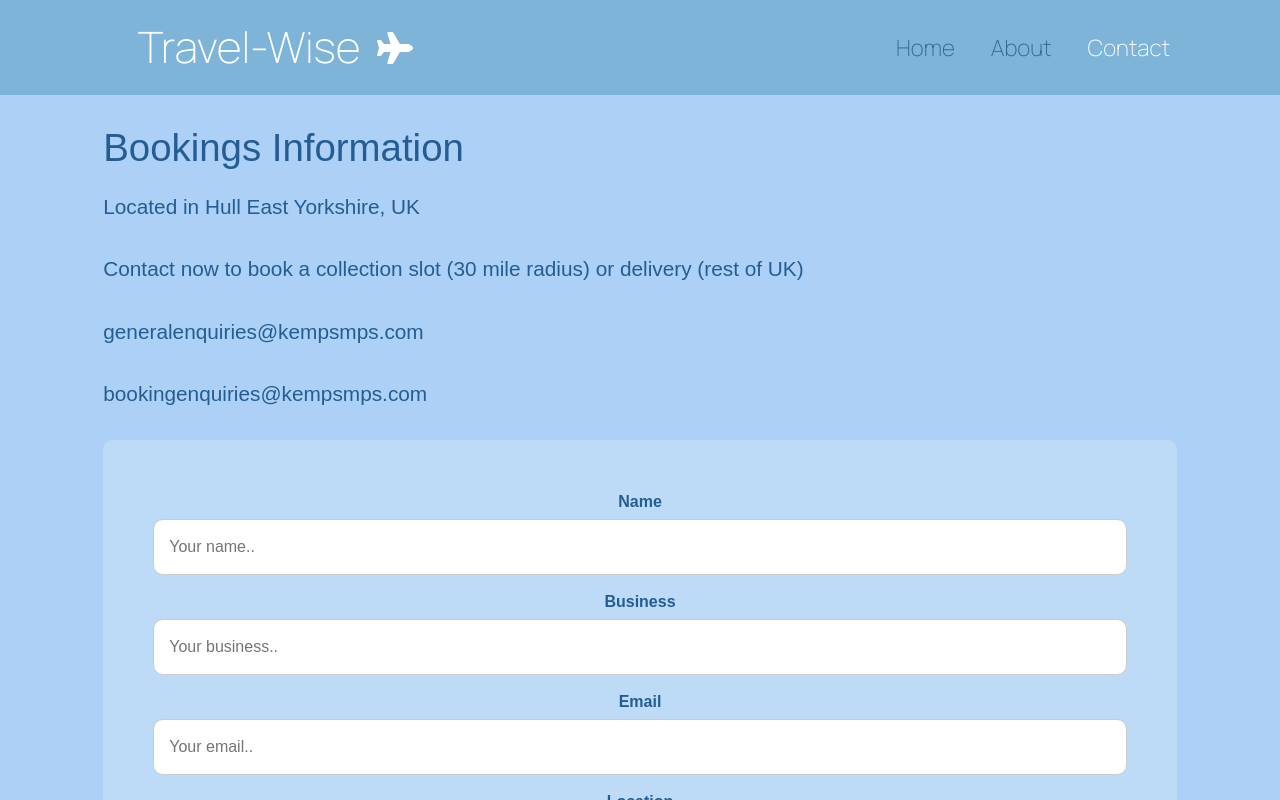
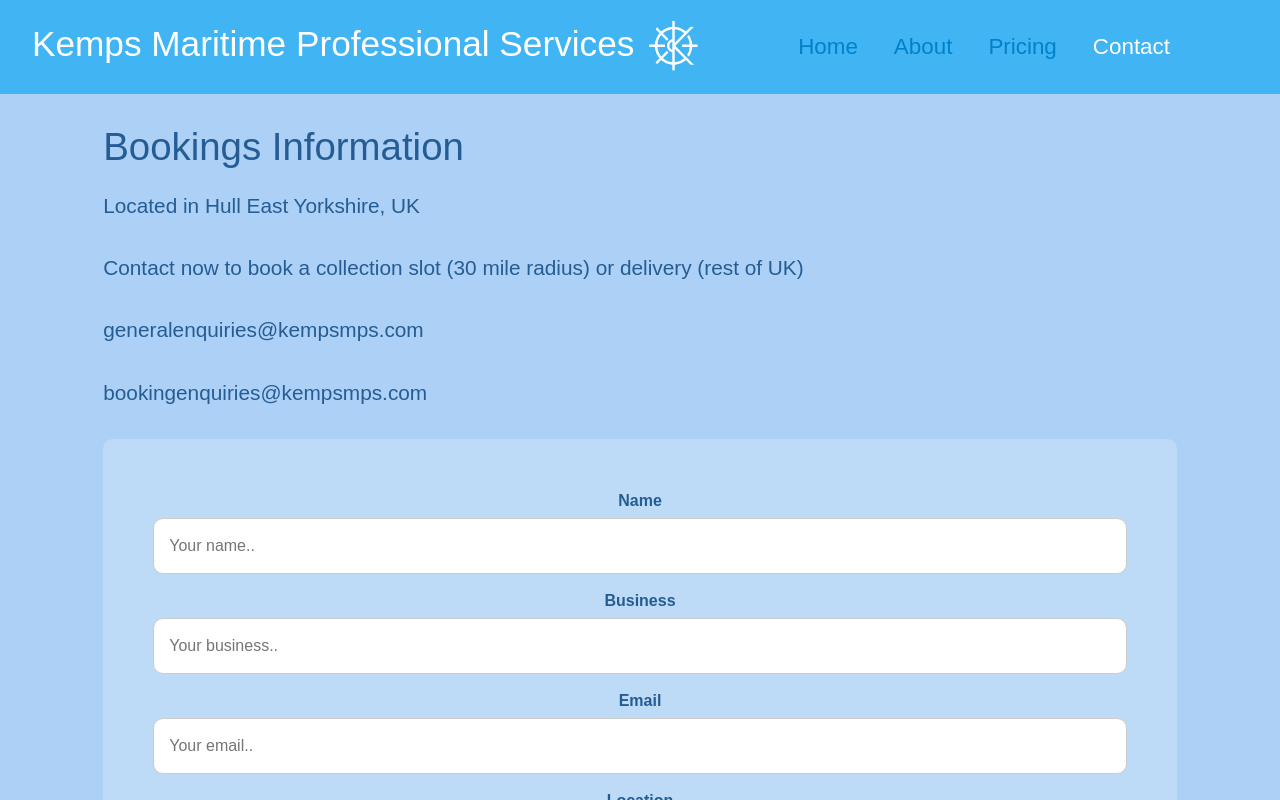
Before and after one commit to AbbieWills/KEMPS-NEW, a React (Vite) app in the folder client/: page /contact in a window 1280 px wide. Shown: the top 800 px of the page. Built offline with nearby package versions, Linux system fonts and the light colour scheme.

Commit message:
navbar updates

```diff
--- a/client/components/Footer/Footer.jsx
+++ b/client/components/Footer/Footer.jsx
@@ -5,7 +5,7 @@ const Footer = () => {
     return (
 <footer className='footer'>
     <div className='container'>
-    <p>&copy; {new Date().getFullYear()} Serviced with care &#128295; © Kemps Maritime Services - Website by Abbie Wills</p>
+    <p>&copy;  Serviced with care &#128295; © Kemps Maritime Services {new Date().getFullYear()} - Website by Abbie Wills</p>
     </div>
     </footer>    );
 }
--- a/client/components/Navbar.css
+++ b/client/components/Navbar.css
@@ -11,16 +11,15 @@ html {
 }
 
 .nav-link {
-    color: #366491 !important;
+    color: #0081C9 !important;
     font-size: 1.4rem;
     margin-right: 20px;
-    padding: 10px;
-    background-color: #7DB4D8;
-    font-family: 'Manrope', sans-serif;
+    padding: 20px;
+    background-color: #41b4f3;
+    font-family: 'Maven Pro', sans-serif;
 }
-
 .navbar {
-    background-color: #7DB4D8;
+    background-color: #41b4f3;
     height: auto;
     z-index: 1000;
     padding: 10px 0;
@@ -49,23 +48,30 @@ html {
 /* Navbar Brand Styles */
 .navbar-brand {
     color: #fff !important;
-    padding-left: 5%;
-    font-family: 'Manrope', sans-serif;
-    font-size: 2.7rem;
+    font-family: 'Maven Pro', sans-serif;
+    font-size: 2.2rem;
+    margin-left: -50px;
 }
 
-.navbar-brand:hover {
-    color: #366491 !important;
+.navbar-brand:hover{
+    color: #0081C9 !important;
+
 }
 
-.plane {
+
+/* logo */
+.logo {
+    width: 8%;
+    height: 8%;
     color: #fff;
-    font-size: 2rem;
-    padding-top: 18px;
+}
+
+.logo:hover {
+    color: #000;
 }
 
 /* Media Queries */
-@media (max-width: 768px) {
+@media (max-width: 1150px) {
     .navbar-content {
         flex-direction: column;
         align-items: flex-start;
@@ -82,6 +88,6 @@ html {
     }
 
     .navbar-brand {
-        padding-left: 20px;
+        font-size: 1.7rem;
     }
 }
--- a/client/components/Navbar.jsx
+++ b/client/components/Navbar.jsx
@@ -2,18 +2,14 @@ import React from "react";
 import { NavLink } from "react-router-dom";
 import "bootstrap/dist/css/bootstrap.min.css";
 import "./Navbar.css";
-import { FontAwesomeIcon } from "@fortawesome/react-fontawesome";
-import { faPlane } from "@fortawesome/free-solid-svg-icons";
+import logo from "./logo.png";
 
 const NavbarComponent = () => {
-
   return (
     <nav className="navbar navbar-expand-lg">
       <div className="container">
         <NavLink className="navbar-brand" to="/">
-          Travel-Wise
-        </NavLink>
-        <FontAwesomeIcon icon={faPlane} size="2x" className="mb-3 plane" />
+        Kemps Maritime Professional Services <img className="logo" src={logo} alt="logo" /></NavLink>
         <button
           className="navbar-toggler"
           type="button"
@@ -42,7 +38,16 @@ const NavbarComponent = () => {
               </NavLink>
             </li>
             <li className="nav-item">
-              <NavLink className="nav-link" activeclassname="active" to="/contact">
+              <NavLink className="nav-link" activeclassname="active" to="/pricing">
+                Pricing
+              </NavLink>
+            </li>
+                        <li className="nav-item">
+            <NavLink
+                className="nav-link"
+                activeclassname="active"
+                to="/contact"
+              >
                 Contact
               </NavLink>
             </li>
--- a/client/pages/HomePage/HomePage.jsx
+++ b/client/pages/HomePage/HomePage.jsx
@@ -3,7 +3,6 @@ import './HomePage.css';
 import { FontAwesomeIcon } from '@fortawesome/react-fontawesome';
 import { faLifeRing, faLocationDot, faShip, faTruckFast, faSterlingSign, faCalendarCheck } from '@fortawesome/free-solid-svg-icons';
 import ImageCarousel from '../../components/Carousel/carousel.jsx';
-
 
 const HomePage = () => {
   return (
```
Also changed, not shown: client/components/logo.png (added).
